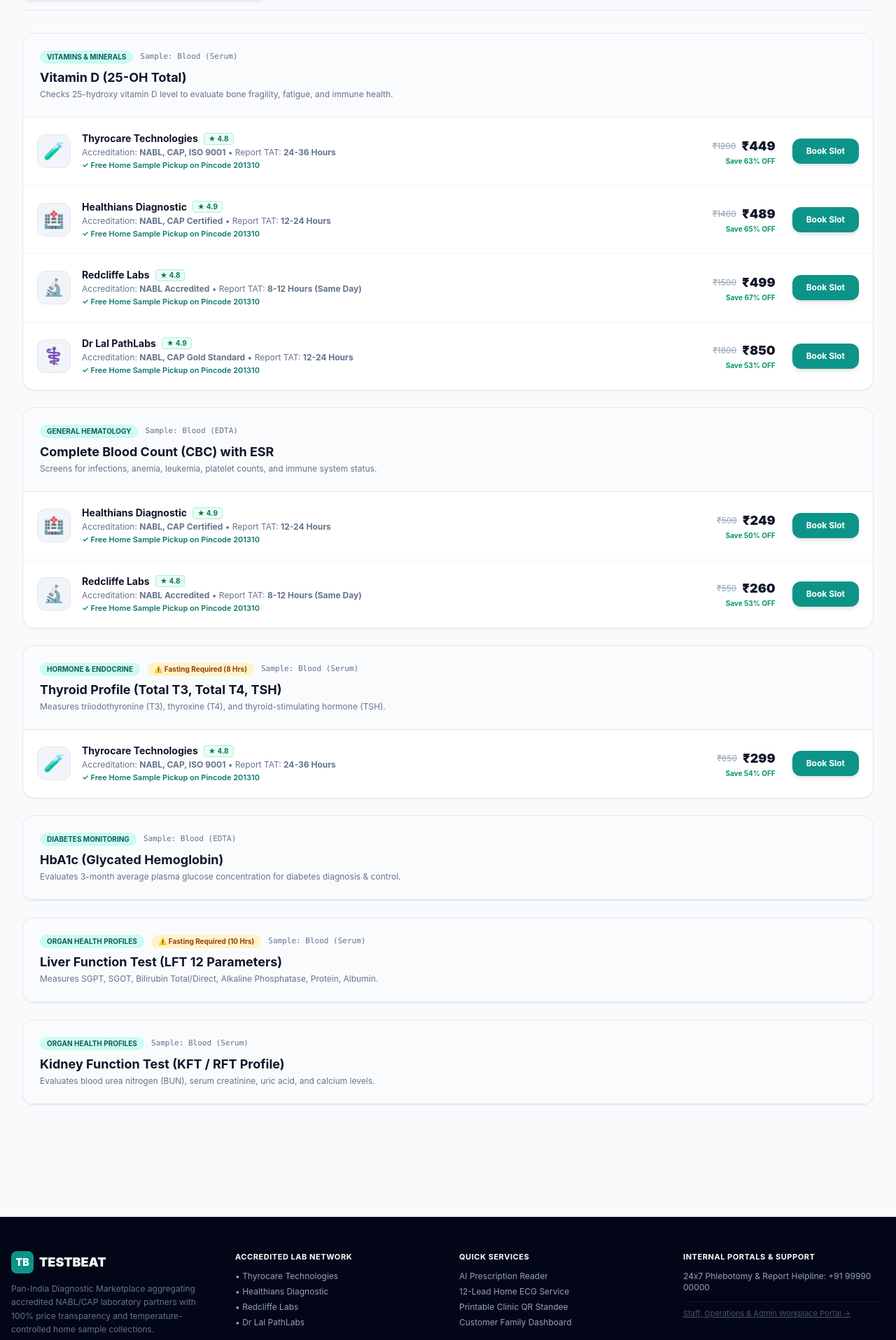
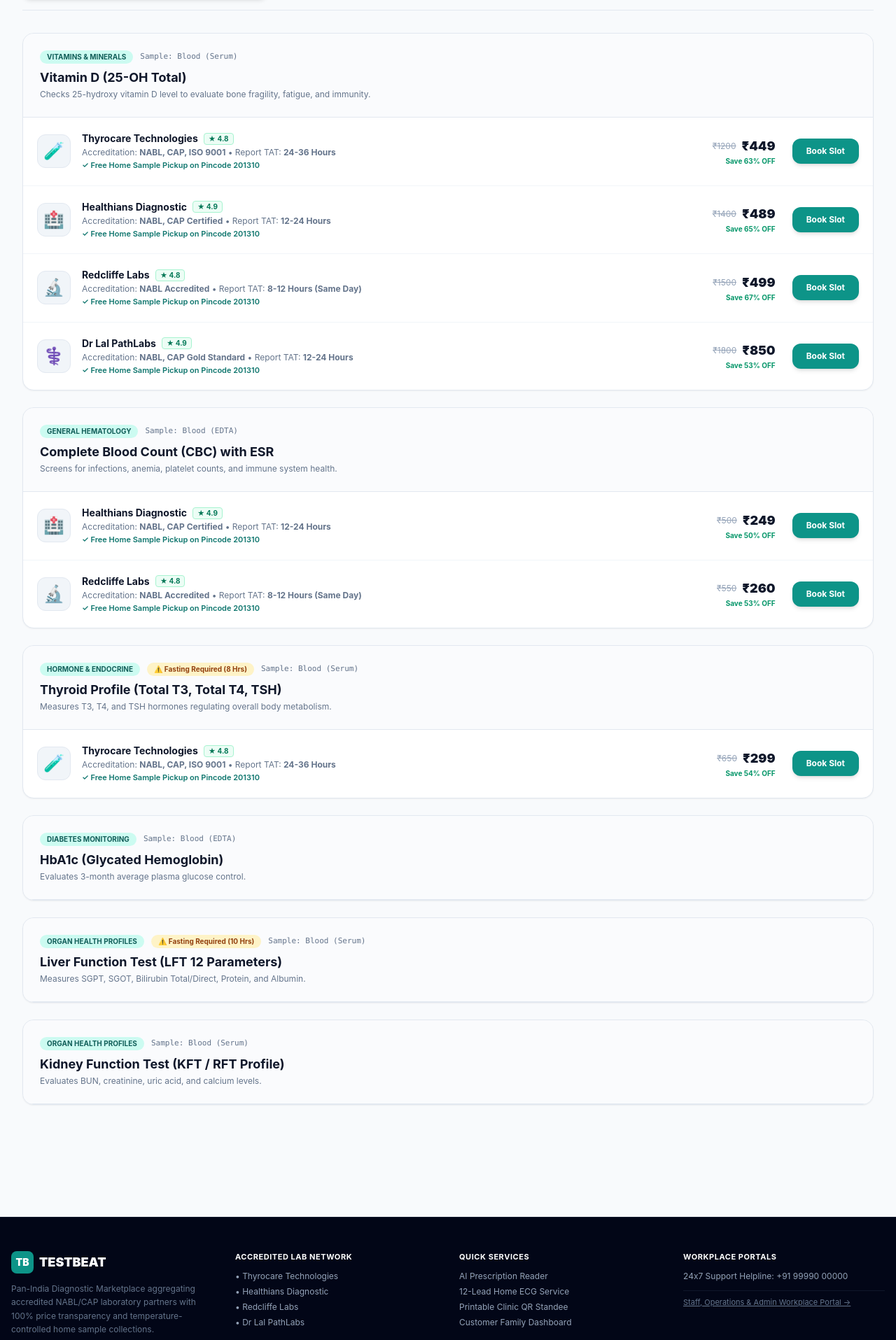
Before and after one commit to testbeat2026/testbeat, a Next.js app: page / in a window 1280 px wide. Shown: the part 725-2640 px from the top of the page at 70% size. Built offline with nearby package versions, Linux system fonts and the light colour scheme.

Commit message:
Add files via upload

```diff
--- a/app/customer/dashboard/page.tsx
+++ b/app/customer/dashboard/page.tsx
@@ -33,7 +33,6 @@ export default function CustomerDashboardPage() {
         </Link>
       </div>
 
-      {/* Tabs Navigation */}
       <div className="flex gap-2 border-b border-slate-200 mt-6 pb-2 text-xs font-bold">
         {[
           { id: 'ORDERS', label: '📦 My Bookings & Live Phlebo Tracking' },
@@ -51,7 +50,6 @@ export default function CustomerDashboardPage() {
         ))}
       </div>
 
-      {/* Tab 1: Orders */}
       {activeTab === 'ORDERS' && (
         <div className="mt-6 space-y-4">
           {DB.orders.map(o => (
@@ -87,7 +85,6 @@ export default function CustomerDashboardPage() {
         </div>
       )}
 
-      {/* Tab 2: Family Members */}
       {activeTab === 'FAMILY' && (
         <div className="mt-6 space-y-6">
           <form onSubmit={handleAddMember} className="bg-white p-6 rounded-2xl border border-slate-200 grid grid-cols-1 sm:grid-cols-5 gap-3 text-xs">
@@ -135,7 +132,6 @@ export default function CustomerDashboardPage() {
         </div>
       )}
 
-      {/* Tab 3: Reports */}
       {activeTab === 'REPORTS' && (
         <div className="mt-6 bg-white p-6 rounded-2xl border border-slate-200">
           <h3 className="font-bold text-sm text-slate-900 mb-3">Lifetime Downloadable Diagnostic Vault</h3>
@@ -152,7 +148,6 @@ export default function CustomerDashboardPage() {
         </div>
       )}
 
-      {/* Tab 4: Profile */}
       {activeTab === 'PROFILE' && (
         <div className="mt-6 bg-white p-6 rounded-2xl border border-slate-200 max-w-lg text-xs space-y-3">
           <h3 className="font-bold text-sm text-slate-900">Patient Master Profile</h3>
--- a/app/layout.tsx
+++ b/app/layout.tsx
@@ -2,10 +2,10 @@
 import './globals.css';
 import React, { useState } from 'react';
 import Link from 'next/link';
-import { DB } from '@/lib/dataStore';
+import { AuthProvider, useAuth } from '@/lib/authContext';
 
-export default function RootLayout({ children }: { children: React.ReactNode }) {
-  const [customerSession, setCustomerSession] = useState<{ phone: string; name: string } | null>(null);
+function Header() {
+  const { customerPhone, logoutCustomer, loginCustomer } = useAuth();
   const [showLoginModal, setShowLoginModal] = useState(false);
   const [phone, setPhone] = useState('');
   const [otpStep, setOtpStep] = useState(false);
@@ -18,15 +18,13 @@ export default function RootLayout({ children }: { children: React.ReactNode })
 
   const handleVerifyOtp = (e: React.FormEvent) => {
     e.preventDefault();
-    setCustomerSession({ phone, name: "Shubhranshu Kumar" });
+    loginCustomer(phone, "Shubhranshu Kumar");
     setShowLoginModal(false);
     setOtpStep(false);
   };
 
   return (
-    <html lang="en">
-      <body className="min-h-screen flex flex-col justify-between antialiased bg-slate-50 text-slate-900">
-        {/* Healthcare Public Storefront Header */}
+    <>
       <header className="sticky top-0 z-50 bg-white/95 backdrop-blur-md border-b border-slate-200">
         <div className="max-w-7xl mx-auto px-4 sm:px-6 lg:px-8 h-18 py-3 flex items-center justify-between">
           <Link href="/" className="flex items-center gap-2.5">
@@ -50,12 +48,12 @@ export default function RootLayout({ children }: { children: React.ReactNode })
           </nav>
 
           <div className="flex items-center gap-3">
-              {customerSession ? (
+            {customerPhone ? (
               <div className="flex items-center gap-3">
-                  <Link href="/customer/dashboard" className="text-xs px-4 py-2 rounded-xl bg-teal-600 text-white font-bold hover:bg-teal-700 transition shadow-sm flex items-center gap-1.5">
-                    <span>👤 Customer Portal</span>
+                <Link href="/customer/dashboard" className="text-xs px-4 py-2 rounded-xl bg-teal-600 text-white font-bold hover:bg-teal-700 transition shadow-sm">
+                  👤 Patient Dashboard
                 </Link>
-                  <button onClick={() => setCustomerSession(null)} className="text-xs text-rose-500 hover:underline font-bold">
+                <button onClick={logoutCustomer} className="text-xs text-rose-500 hover:underline font-bold">
                   Logout
                 </button>
               </div>
@@ -64,16 +62,15 @@ export default function RootLayout({ children }: { children: React.ReactNode })
                 onClick={() => setShowLoginModal(true)}
                 className="text-xs px-5 py-2.5 rounded-xl bg-slate-900 hover:bg-slate-800 text-white font-bold transition shadow-sm"
               >
-                  Customer Login / OTP
+                Patient Login / OTP
               </button>
             )}
           </div>
         </div>
       </header>
 
-        {/* Customer Mobile OTP Modal */}
       {showLoginModal && (
-          <div className="fixed inset-0 z-50 flex items-center justify-center p-4 bg-slate-900/60 backdrop-blur-sm animate-fadeIn">
+        <div className="fixed inset-0 z-50 flex items-center justify-center p-4 bg-slate-900/60 backdrop-blur-sm">
           <div className="bg-white rounded-3xl max-w-sm w-full p-6 shadow-2xl border border-slate-200">
             <div className="flex justify-between items-center pb-3 border-b border-slate-100">
               <div>
@@ -129,10 +126,17 @@ export default function RootLayout({ children }: { children: React.ReactNode })
           </div>
         </div>
       )}
+    </>
+  );
+}
 
+export default function RootLayout({ children }: { children: React.ReactNode }) {
+  return (
+    <html lang="en">
+      <body className="min-h-screen flex flex-col justify-between antialiased bg-slate-50 text-slate-900">
+        <AuthProvider>
+          <Header />
           <main className="flex-grow">{children}</main>
-
-        {/* Public Storefront Footer */}
           <footer className="bg-slate-950 text-slate-400 text-xs mt-20 border-t border-slate-900 py-12">
             <div className="max-w-7xl mx-auto px-4 grid grid-cols-1 md:grid-cols-4 gap-8">
               <div>
@@ -163,10 +167,10 @@ export default function RootLayout({ children }: { children: React.ReactNode })
                 </ul>
               </div>
               <div>
-              <h4 className="text-white font-bold mb-3 uppercase tracking-wider text-[11px]">Internal Portals & Support</h4>
-              <p className="text-slate-400 mb-2">24x7 Phlebotomy & Report Helpline: +91 99990 00000</p>
+                <h4 className="text-white font-bold mb-3 uppercase tracking-wider text-[11px]">Workplace Portals</h4>
+                <p className="text-slate-400 mb-2">24x7 Support Helpline: +91 99990 00000</p>
                 <div className="pt-2 border-t border-slate-900 mt-3">
-                <Link href="/portal/login" className="text-slate-600 hover:text-slate-400 text-[11px] underline">
+                  <Link href="/portal/login" className="text-slate-500 hover:text-teal-400 text-[11px] underline">
                     Staff, Operations & Admin Workplace Portal →
                   </Link>
                 </div>
@@ -176,6 +180,7 @@ export default function RootLayout({ children }: { children: React.ReactNode })
               © 2026 TestBeat Health Technologies Pvt Ltd. All rights reserved.
             </div>
           </footer>
+        </AuthProvider>
       </body>
     </html>
   );
--- a/lib/authContext.tsx
+++ b/lib/authContext.tsx
@@ -4,49 +4,34 @@ import React, { createContext, useContext, useState, useEffect } from 'react';
 interface AuthContextType {
   customerPhone: string | null;
   customerName: string | null;
-  adminLoggedIn: boolean;
-  adminRole: 'SUPER_ADMIN' | 'ADMIN' | 'STAFF' | null;
   loginCustomer: (phone: string, name: string) => void;
   logoutCustomer: () => void;
-  loginAdmin: (role: 'SUPER_ADMIN' | 'ADMIN' | 'STAFF') => void;
-  logoutAdmin: () => void;
 }
 
 const AuthContext = createContext<AuthContextType>({
   customerPhone: null,
   customerName: null,
-  adminLoggedIn: false,
-  adminRole: null,
   loginCustomer: () => {},
-  logoutCustomer: () => {},
-  loginAdmin: () => {},
-  logoutAdmin: () => {}
+  logoutCustomer: () => {}
 });
 
 export const AuthProvider = ({ children }: { children: React.ReactNode }) => {
   const [customerPhone, setCustomerPhone] = useState<string | null>(null);
   const [customerName, setCustomerName] = useState<string | null>(null);
-  const [adminLoggedIn, setAdminLoggedIn] = useState<boolean>(false);
-  const [adminRole, setAdminRole] = useState<'SUPER_ADMIN' | 'ADMIN' | 'STAFF' | null>(null);
 
   useEffect(() => {
     try {
-      const cp = localStorage.getItem('tb_phone');
-      const cn = localStorage.getItem('tb_name');
-      const ar = localStorage.getItem('tb_admin_role');
-      if (cp) setCustomerPhone(cp);
-      if (cn) setCustomerName(cn);
-      if (ar) {
-        setAdminLoggedIn(true);
-        setAdminRole(ar as any);
-      }
+      const p = localStorage.getItem('tb_customer_phone');
+      const n = localStorage.getItem('tb_customer_name');
+      if (p) setCustomerPhone(p);
+      if (n) setCustomerName(n);
     } catch (e) {}
   }, []);
 
   const loginCustomer = (phone: string, name: string) => {
     try {
-      localStorage.setItem('tb_phone', phone);
-      localStorage.setItem('tb_name', name);
+      localStorage.setItem('tb_customer_phone', phone);
+      localStorage.setItem('tb_customer_name', name);
     } catch (e) {}
     setCustomerPhone(phone);
     setCustomerName(name);
@@ -54,31 +39,15 @@ export const AuthProvider = ({ children }: { children: React.ReactNode }) => {
 
   const logoutCustomer = () => {
     try {
-      localStorage.removeItem('tb_phone');
-      localStorage.removeItem('tb_name');
+      localStorage.removeItem('tb_customer_phone');
+      localStorage.removeItem('tb_customer_name');
     } catch (e) {}
     setCustomerPhone(null);
     setCustomerName(null);
   };
 
-  const loginAdmin = (role: 'SUPER_ADMIN' | 'ADMIN' | 'STAFF') => {
-    try {
-      localStorage.setItem('tb_admin_role', role);
-    } catch (e) {}
-    setAdminLoggedIn(true);
-    setAdminRole(role);
-  };
-
-  const logoutAdmin = () => {
-    try {
-      localStorage.removeItem('tb_admin_role');
-    } catch (e) {}
-    setAdminLoggedIn(false);
-    setAdminRole(null);
-  };
-
   return (
-    <AuthContext.Provider value={{ customerPhone, customerName, adminLoggedIn, adminRole, loginCustomer, logoutCustomer, loginAdmin, logoutAdmin }}>
+    <AuthContext.Provider value={{ customerPhone, customerName, loginCustomer, logoutCustomer }}>
       {children}
     </AuthContext.Provider>
   );
--- a/lib/dataStore.ts
+++ b/lib/dataStore.ts
@@ -206,8 +206,8 @@ export const DB = {
       sampleType: "Blood (Serum)",
       fastingRequired: false,
       fastingHours: 0,
-      preparation: "No special dietary restrictions required.",
-      description: "Checks 25-hydroxy vitamin D level to evaluate bone fragility, fatigue, and immune health."
+      preparation: "No dietary restrictions.",
+      description: "Checks 25-hydroxy vitamin D level to evaluate bone fragility, fatigue, and immunity."
     },
     {
       id: "T-102",
@@ -217,8 +217,8 @@ export const DB = {
       sampleType: "Blood (EDTA)",
       fastingRequired: false,
       fastingHours: 0,
-      preparation: "Drink normal water before sample pickup.",
-      description: "Screens for infections, anemia, leukemia, platelet counts, and immune system status."
+      preparation: "Normal hydration.",
+      description: "Screens for infections, anemia, platelet counts, and immune system health."
     },
     {
       id: "T-103",
@@ -228,8 +228,8 @@ export const DB = {
       sampleType: "Blood (Serum)",
       fastingRequired: true,
       fastingHours: 8,
-      preparation: "Overnight fasting recommended. Avoid thyroid medication before sample collection.",
-      description: "Measures triiodothyronine (T3), thyroxine (T4), and thyroid-stimulating hormone (TSH)."
+      preparation: "Overnight fasting recommended.",
+      description: "Measures T3, T4, and TSH hormones regulating overall body metabolism."
     },
     {
       id: "T-104",
@@ -240,7 +240,7 @@ export const DB = {
       fastingRequired: false,
       fastingHours: 0,
       preparation: "Fasting not strictly required.",
-      description: "Evaluates 3-month average plasma glucose concentration for diabetes diagnosis & control."
+      description: "Evaluates 3-month average plasma glucose control."
     },
     {
       id: "T-105",
@@ -250,8 +250,8 @@ export const DB = {
       sampleType: "Blood (Serum)",
       fastingRequired: true,
       fastingHours: 10,
-      preparation: "10-12 hours fasting. Avoid alcohol and greasy foods 24 hours prior.",
-      description: "Measures SGPT, SGOT, Bilirubin Total/Direct, Alkaline Phosphatase, Protein, Albumin."
+      preparation: "10-12 hours fasting.",
+      description: "Measures SGPT, SGOT, Bilirubin Total/Direct, Protein, and Albumin."
     },
     {
       id: "T-106",
@@ -261,8 +261,8 @@ export const DB = {
       sampleType: "Blood (Serum)",
       fastingRequired: false,
       fastingHours: 0,
-      preparation: "Maintain regular hydration.",
-      description: "Evaluates blood urea nitrogen (BUN), serum creatinine, uric acid, and calcium levels."
+      preparation: "Normal hydration.",
+      description: "Evaluates BUN, creatinine, uric acid, and calcium levels."
     }
   ] as MasterTest[],
 
@@ -295,7 +295,7 @@ export const DB = {
       name: "Executive Senior Citizen Health Screening (92 Tests)",
       category: "Elderly Care",
       testsCount: 92,
-      parameters: ["Advanced Cardiac Risk", "Bone Density Markers", "Uric Acid & Arthritis", "HbA1c & Fasting Glucose", "Complete LFT & KFT", "Electrolytes Profile", "Urine Complete Examination"],
+      parameters: ["Cardiac Risk", "Bone Density Markers", "Uric Acid & Arthritis", "HbA1c & Fasting Glucose", "Complete LFT & KFT", "Electrolytes Profile"],
       mrp: 5499,
       price: 1799,
       b2bCost: 950,
@@ -413,5 +413,18 @@ export const DB = {
       walletBalance: 9240,
       payoutStatus: "PAID"
     }
-  ] as Affiliate[]
+  ] as Affiliate[],
+
+  coupons: [
+    { code: "TESTBEAT100", discount: 100, type: "FLAT", minOrder: 499, active: true },
+    { code: "HEALTH20", discount: 20, type: "PERCENT", minOrder: 999, active: true }
+  ],
+
+  apis: [
+    { id: "thyrocare", name: "Thyrocare Technologies API", category: "LAB", mode: "LIVE", endpoint: "https://api.thyrocare.com", apiKey: "thyro_live_key_993412", status: "ONLINE" },
+    { id: "healthians", name: "Healthians Diagnostic API", category: "LAB", mode: "MOCK", endpoint: "https://api.healthians.mock", apiKey: "hlth_sec_mock_442911", status: "ONLINE" }
+  ]
 };
+
+// Also export as DATA for any legacy imports
+export const DATA = DB;
--- a/package.json
+++ b/package.json
@@ -1,6 +1,6 @@
 {
-  "name": "testbeat-health-platform",
-  "version": "2.0.0",
+  "name": "testbeat-platform",
+  "version": "2.1.0",
   "private": true,
   "scripts": {
     "dev": "next dev",
```
Also changed, not shown: app/page.tsx (+1 -9 lines), app/portal/workplace/page.tsx (+3 -32 lines), tailwind.config.ts (+0 -12 lines). Lines whose indentation alone changed are shown as unchanged.
